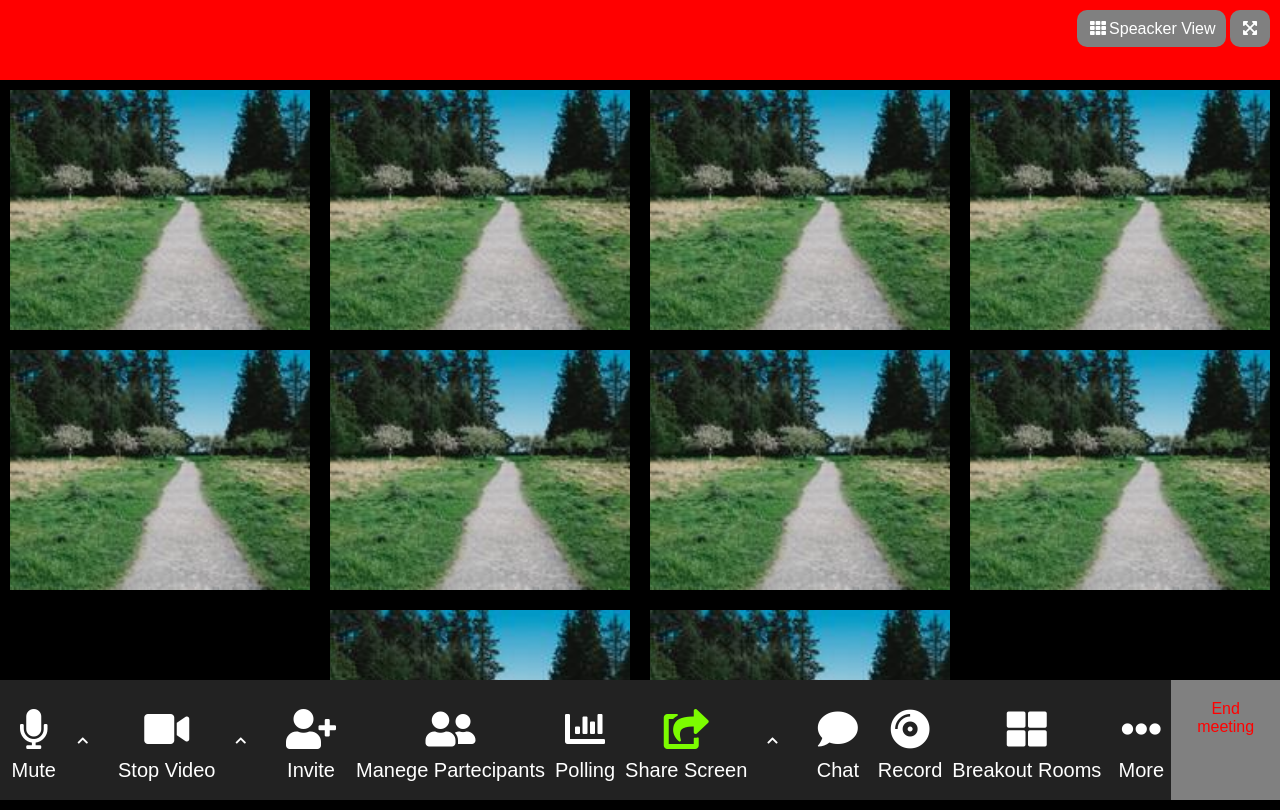
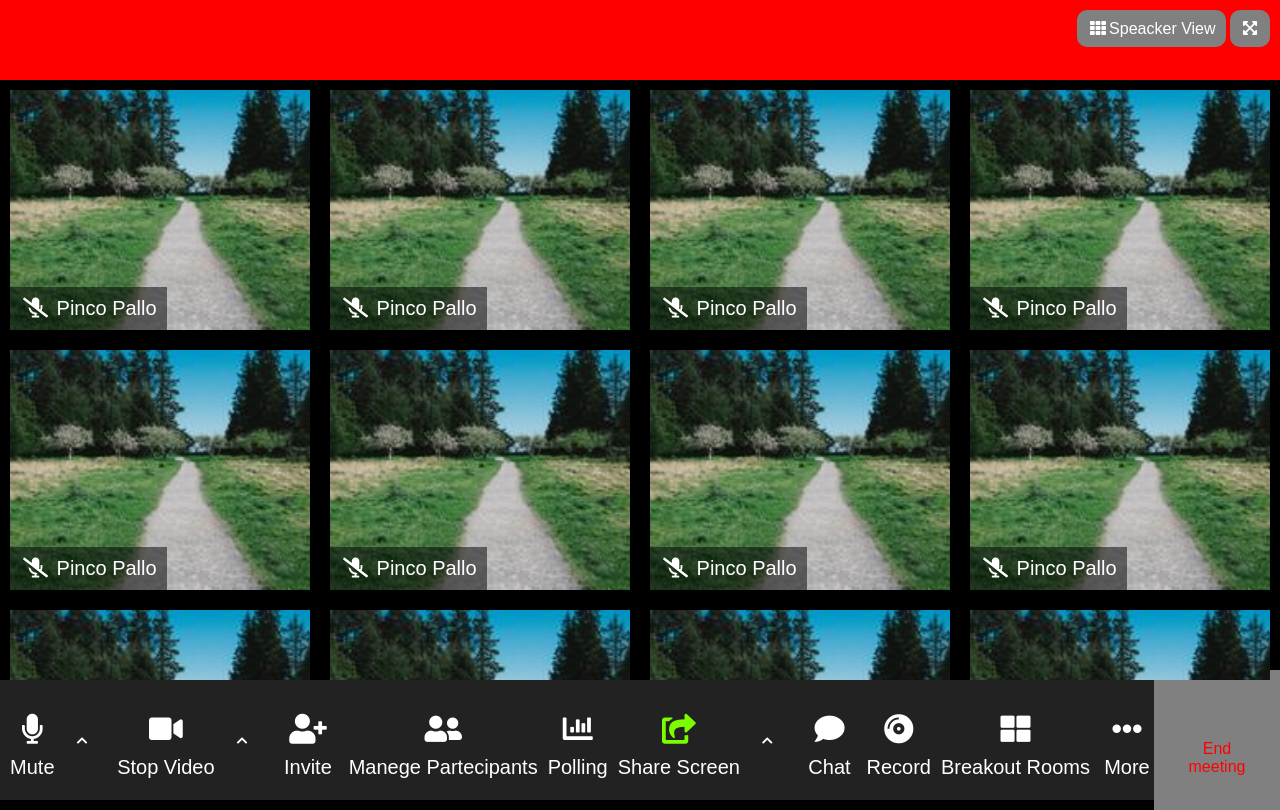
Before and after one commit to SaraPasinato/html-css-zoom, a plain HTML site: page index.html in a window 1280 px wide. Drawn offline with Linux system fonts and the light colour scheme.

Commit message:
Added pinco pallo

```diff
--- a/css/style.css
+++ b/css/style.css
@@ -50,6 +50,7 @@ main{
     background-position: center;
     background-repeat: no-repeat;
     background-size: cover;
+    position: relative;
 }
 /****** buttons ******/
 
@@ -70,7 +71,7 @@ main{
     height: 100%;
     border-radius: 0;
     margin: 0;
-    padding: 20px;
+    padding: 70px 20px;
     text-align: center;
     color: #f00;
 }
@@ -122,8 +123,8 @@ a{
     align-items: flex-end;
 }
 .content-footer .fas{
-    font-size: 40px;
-    margin: 10px;
+    font-size: 30px;
+    margin: 12px;
 }
 
 .fas.fa-chevron-up{
@@ -136,7 +137,15 @@ a{
     color:lawngreen;
 }
 
+.text-desc{
+    background-color: rgba(0, 0,0, 0.5);
+    position: absolute;
+    bottom:0;
+    left:0;
+    padding:10px;
+}
 
 p{
     font-size: 20px;
+    color: white;
 }
--- a/index.html
+++ b/index.html
@@ -22,23 +22,158 @@
     <main>
         <div class="container">
             <div class="gallery">
-              <div class="box"></div>
-              <div class="box"></div>
-              <div class="box"></div>
-              <div class="box"></div>
-              <div class="box"></div>
-              <div class="box"></div>
-              <div class="box"></div>
-              <div class="box"></div>
-              <div class="box"></div>
-              <div class="box"></div>
+                <div class="box">
+                    <div class="text-desc">
+                        <p>
+                            <i class="fas fa-microphone-slash"></i>
+                            Pinco Pallo
+                        </p>
+                    </div>
+                </div>
+                <div class="box">
+                    <div class="text-desc">
+                        <p>
+                            <i class="fas fa-microphone-slash"></i>
+                            Pinco Pallo
+                        </p>
+                    </div>
+                </div>
+                <div class="box">
+                    <div class="text-desc">
+                        <p>
+                            <i class="fas fa-microphone-slash"></i>
+                            Pinco Pallo
+                        </p>
+                    </div>
+                </div>
+                <div class="box">
+                    <div class="text-desc">
+                        <p>
+                            <i class="fas fa-microphone-slash"></i>
+                            Pinco Pallo
+                        </p>
+                    </div>
+                </div>
+                <div class="box">
+                    <div class="text-desc">
+                        <p>
+                            <i class="fas fa-microphone-slash"></i>
+                            Pinco Pallo
+                        </p>
+                    </div>
+                </div>
+                <div class="box">
+                    <div class="text-desc">
+                        <p>
+                            <i class="fas fa-microphone-slash"></i>
+                            Pinco Pallo
+                        </p>
+                    </div>
+                </div>
+                <div class="box">
+                    <div class="text-desc">
+                        <p>
+                            <i class="fas fa-microphone-slash"></i>
+                            Pinco Pallo
+                        </p>
+                    </div>
+                </div>
+                <div class="box">
+                    <div class="text-desc">
+                        <p>
+                            <i class="fas fa-microphone-slash"></i>
+                            Pinco Pallo
+                        </p>
+                    </div>
+                </div>
+                <div class="box">
+                    <div class="text-desc">
+                        <p>
+                            <i class="fas fa-microphone-slash"></i>
+                            Pinco Pallo
+                        </p>
+                    </div>
+                </div>
+                <div class="box">
+                    <div class="text-desc">
+                        <p>
+                            <i class="fas fa-microphone-slash"></i>
+                            Pinco Pallo
+                        </p>
+                    </div>
+                </div>
+                <div class="box">
+                    <div class="text-desc">
+                        <p>
+                            <i class="fas fa-microphone-slash"></i>
+                            Pinco Pallo
+                        </p>
+                    </div>
+                </div>
+                <div class="box">
+                    <div class="text-desc">
+                        <p>
+                            <i class="fas fa-microphone-slash"></i>
+                            Pinco Pallo
+                        </p>
+                    </div>
+                </div>
+                <div class="box">
+                    <div class="text-desc">
+                        <p>
+                            <i class="fas fa-microphone-slash"></i>
+                            Pinco Pallo
+                        </p>
+                    </div>
+                </div>
+                <div class="box">
+                    <div class="text-desc">
+                        <p>
+                            <i class="fas fa-microphone-slash"></i>
+                            Pinco Pallo
+                        </p>
+                    </div>
+                </div>
+                <div class="box">
+                    <div class="text-desc">
+                        <p>
+                            <i class="fas fa-microphone-slash"></i>
+                            Pinco Pallo
+                        </p>
+                    </div>
+                </div>
+                <div class="box">
+                    <div class="text-desc">
+                        <p>
+                            <i class="fas fa-microphone-slash"></i>
+                            Pinco Pallo
+                        </p>
+                    </div>
+                </div>
+                <div class="box">
+                    <div class="text-desc">
+                        <p>
+                            <i class="fas fa-microphone-slash"></i>
+                            Pinco Pallo
+                        </p>
+                    </div>
+                </div>
+                <div class="box">
+                    <div class="text-desc">
+                        <p>
+                            <i class="fas fa-microphone-slash"></i>
+                            Pinco Pallo
+                        </p>
+                    </div>
+                </div>
+
             </div>
         </div>
     </main>
 
     <footer id="main-footer">
-     <div class="content-footer">
-             <div class="content-item">
+        <div class="content-footer">
+            <div class="content-item">
                 <div class="items">
 
                     <a href="#">
```
